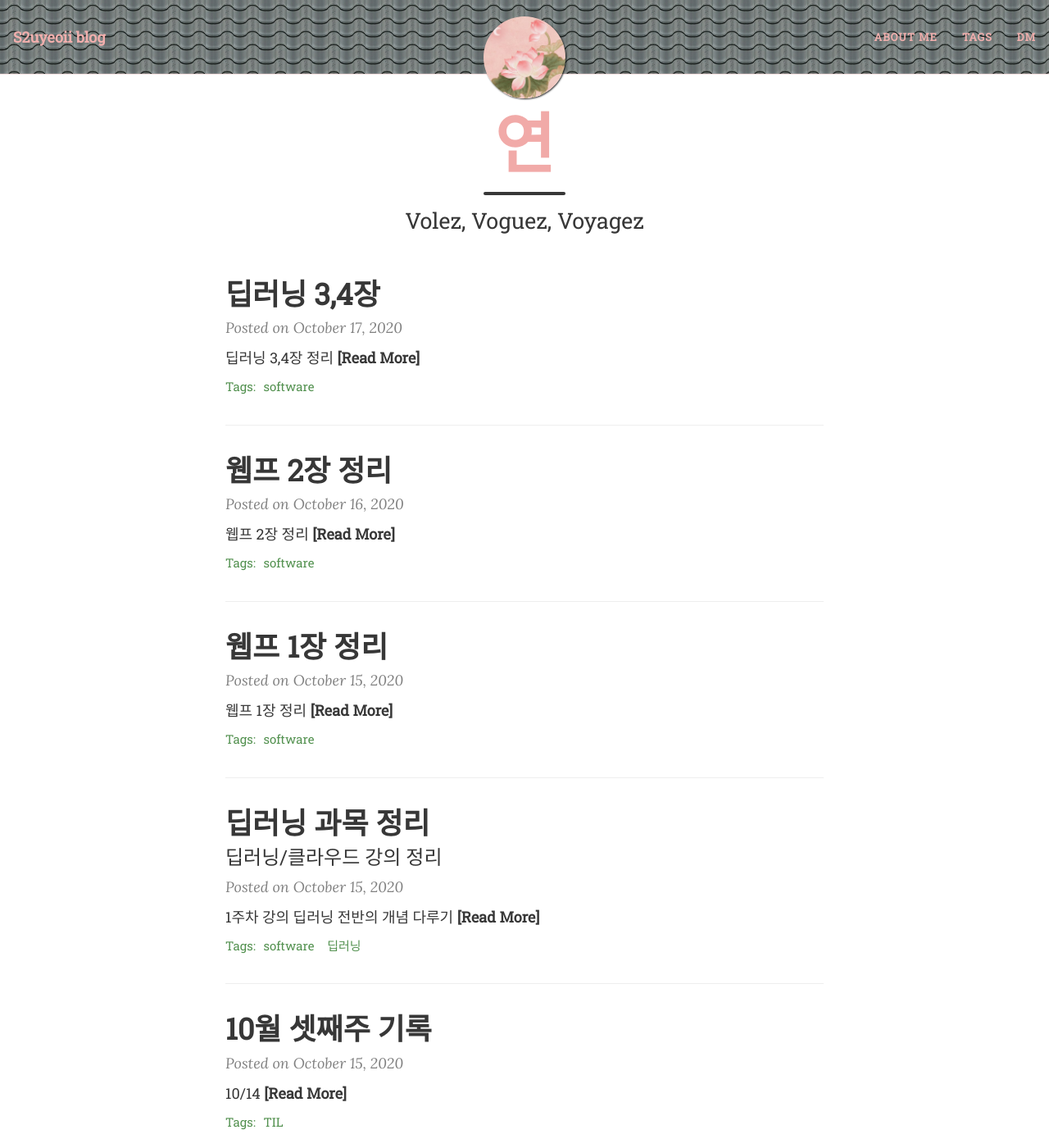
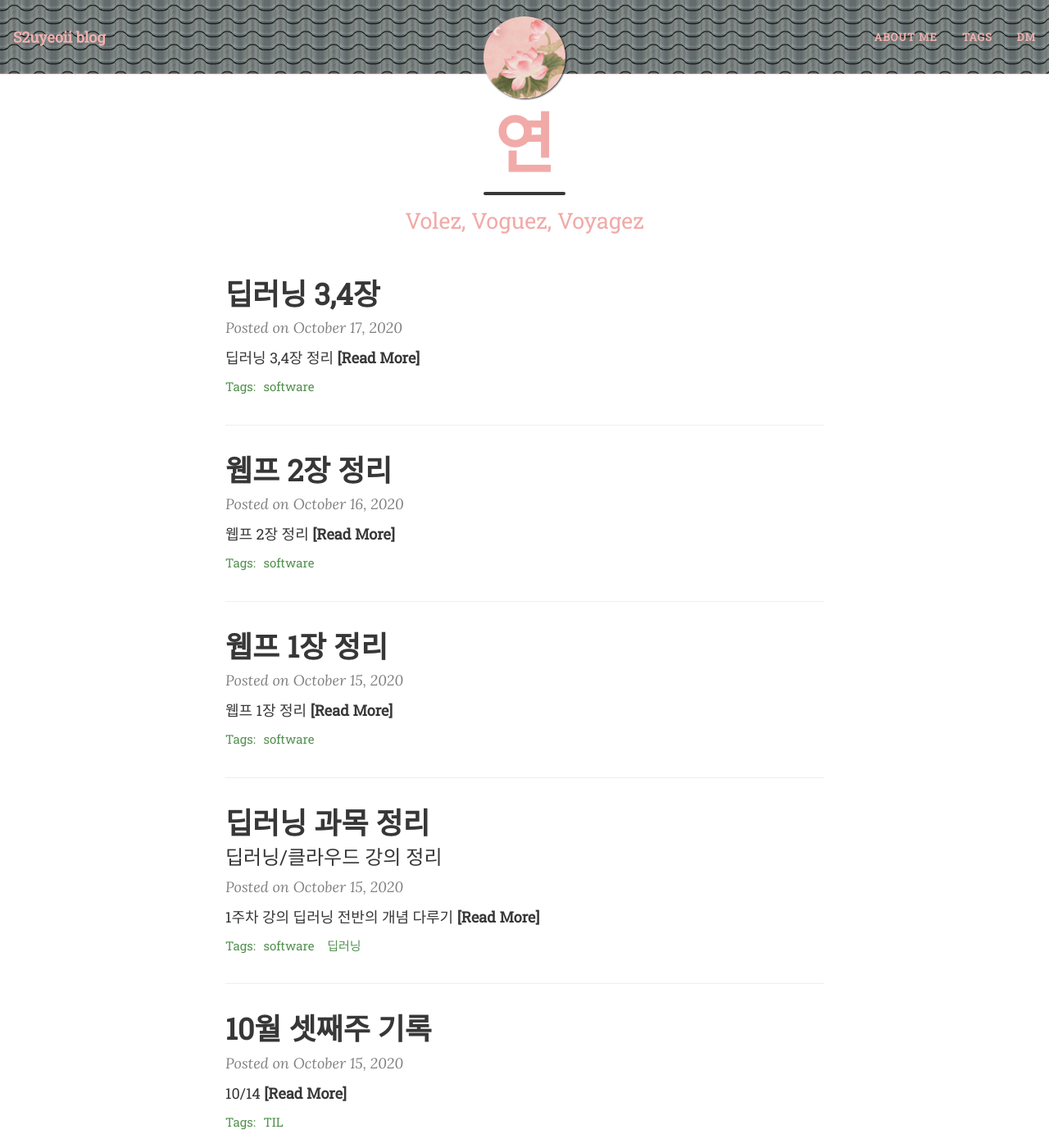
Before and after one commit to yeoneed/yeoneed.github.io, a Jekyll site: the page built from index.html, in a window 1280 px wide and 1400 px high. Shown: the whole window at 82% size. Built offline with Jekyll 4.4.1, drawn with Linux system fonts in a browser that asks for light colours; nearby versions of some CDN libraries; the list of posts is cut into pages by our own code.

Commit message:
Update beautifuljekyll.css

```diff
--- a/assets/css/beautifuljekyll.css
+++ b/assets/css/beautifuljekyll.css
@@ -701,6 +701,7 @@ nav.top-nav-short-permanent ~ header > .intro-header.big-img {
   font-family: 'Noto Serif KR','Roboto Slab', serif;
   font-weight: 300;
   margin: 0.625rem 0 0;
+  color: #f1aaa8;
 }
 .intro-header .post-heading .post-subheading {
   margin-bottom: 1.25rem;
```
